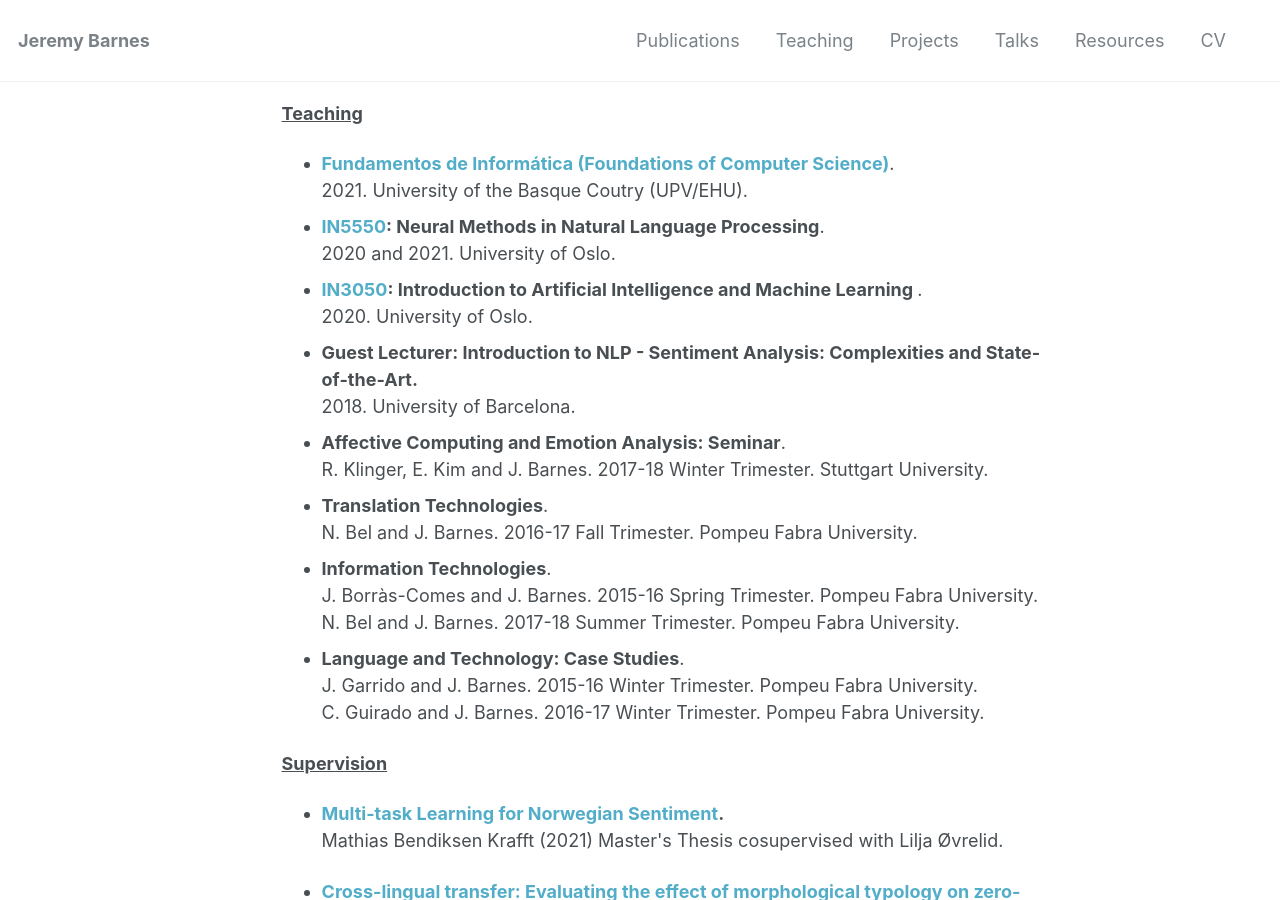
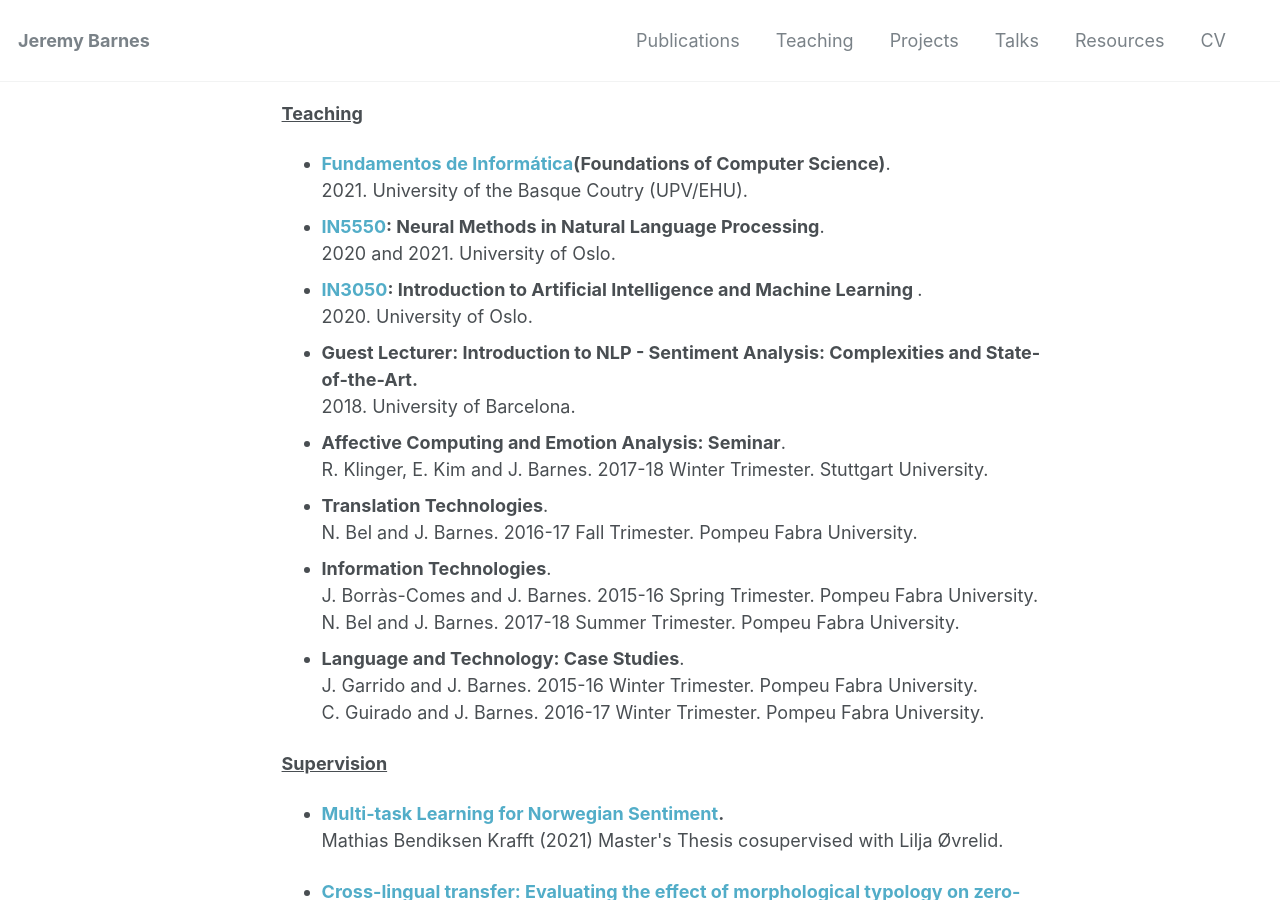
Before and after one commit to jerbarnes/jerbarnes.github.io, a Jekyll site: the page built from teaching/index.html, in a window 1280 px wide and 900 px high. Built offline with Jekyll 4.4.1, drawn with Linux system fonts in a browser that asks for light colours; some of the changed lines change nothing that is shown.

Commit message:
small change

```diff
--- a/teaching/index.html
+++ b/teaching/index.html
@@ -8,7 +8,7 @@
 
 <p style="text-align: justify;"><span style="text-decoration: underline;"><strong>Teaching</strong></span></p>
 <ul>
-<li>           <strong><a href="https://www.ehu.eus/es/grado-ingenieria-mecanica-bizkaia/creditos-y-asignaturas-por-curso?p_redirect=consultaAsignatura&p_cod_proceso=egr&p_anyo_acad=20200&p_ciclo=X&p_curso=1&p_cod_asignatura=27679">Fundamentos de Informática (Foundations of Computer Science)</a></strong>. <br />2021. University of the Basque Coutry (UPV/EHU).</li>
+<li>           <strong><a href="https://www.ehu.eus/es/grado-ingenieria-mecanica-bizkaia/creditos-y-asignaturas-por-curso?p_redirect=consultaAsignatura&p_cod_proceso=egr&p_anyo_acad=20200&p_ciclo=X&p_curso=1&p_cod_asignatura=27679">Fundamentos de Informática</a>(Foundations of Computer Science)</strong>. <br />2021. University of the Basque Coutry (UPV/EHU).</li>
 <li>           <strong><a href="https://www.uio.no/studier/emner/matnat/ifi/IN5550/">IN5550</a>: Neural Methods in Natural Language Processing</strong>. <br />2020 and 2021. University of Oslo.</li>
 <li>           <strong><a href="https://www.uio.no/studier/emner/matnat/ifi/IN3050/index-eng.html">IN3050</a>: Introduction to Artificial Intelligence and Machine Learning </strong>. <br />2020. University of Oslo.</li>
 <li>           <strong>Guest Lecturer: Introduction to NLP - Sentiment Analysis: Complexities and State-of-the-Art.</strong><br />2018. University of Barcelona.</li>
```
